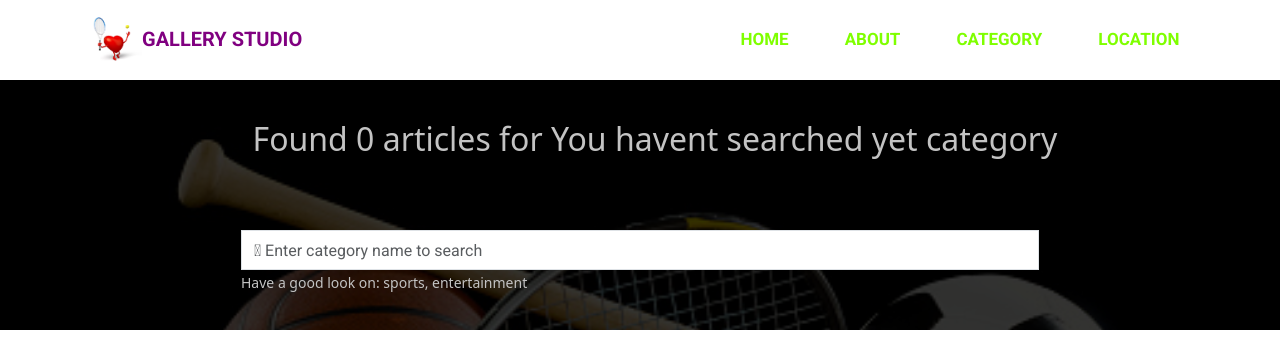
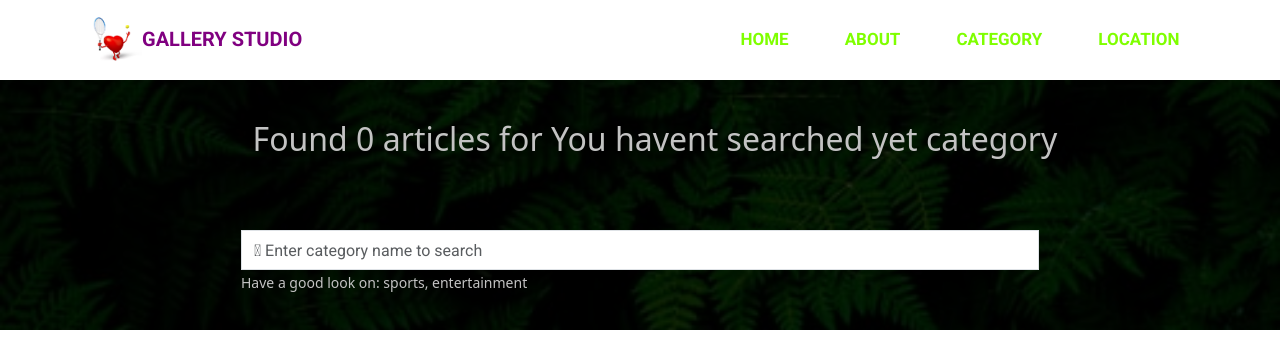
Before and after one commit to Gakur/PersonalGalApp, a Django app: page /search/ in a window 1280 px wide. Shown: the top 355 px of the page. Run offline with Django 3.2, Linux system fonts and the light colour scheme; some libraries are stand-ins or nearby versions.

Commit message:
Update file

```diff
--- a/gallery/static/css/main.css
+++ b/gallery/static/css/main.css
@@ -217,7 +217,7 @@ min-height: 400px;
     background: rgba(0,0,0,0.8)
 }
 .banner-1{
-background: url(../images/first.jpg) no-repeat 0px 0px;
+background: url(../images/bc.jpeg) no-repeat 0px 0px;
 background-size:cover;
 background-position: center;
 -webkit-background-size: cover;
--- a/personalgallery/settings.py
+++ b/personalgallery/settings.py
@@ -128,6 +128,9 @@ USE_TZ = True
 # https://docs.djangoproject.com/en/3.2/howto/static-files/
 
 STATIC_URL = '/static/'
+STATICFILES_DIRS = [
+    os.path.join(BASE_DIR, "static"),
+]
 
 # Default primary key field type
 # https://docs.djangoproject.com/en/3.2/ref/settings/#default-auto-field
```
Also changed, not shown: gallery/static/images/bc.jpeg (added).
